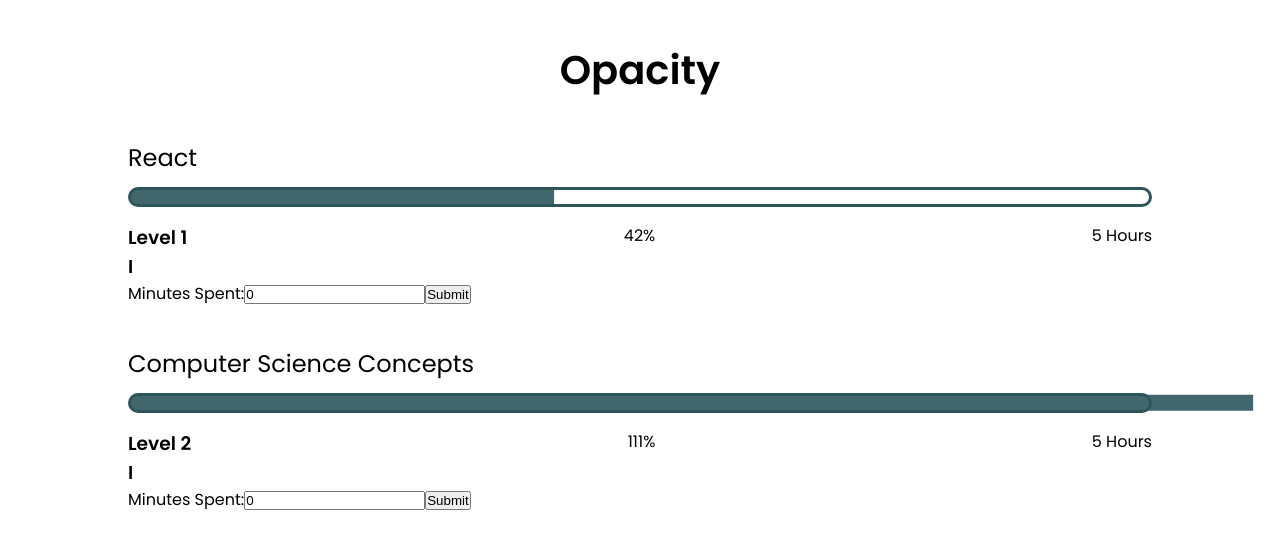
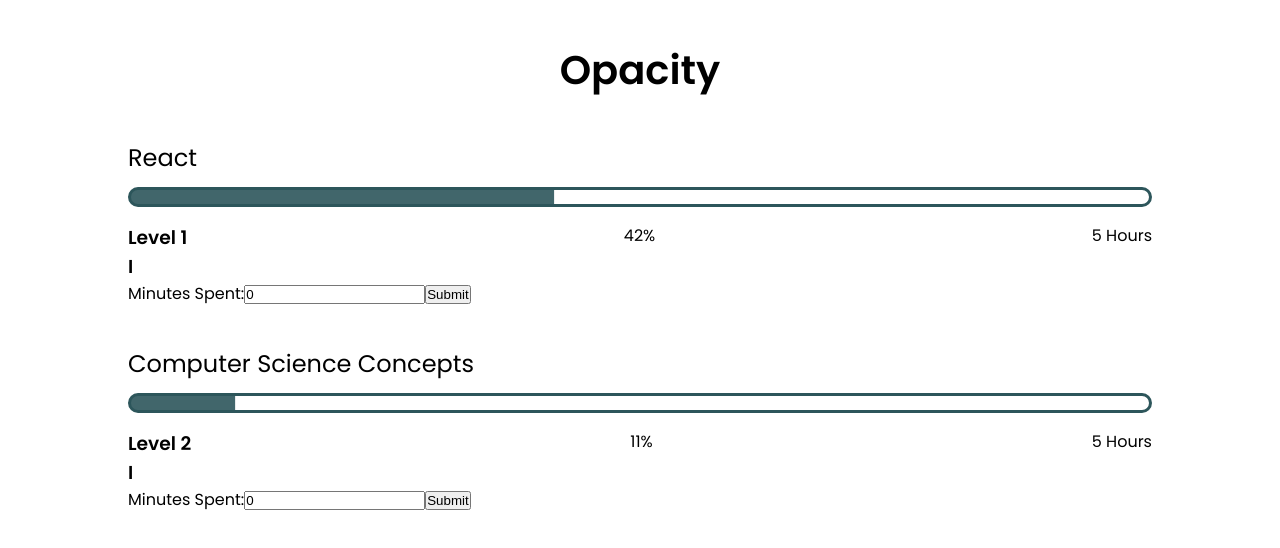
Before and after one commit to escott2/opacity-react, a React (Create React App) app: page / in a window 1280 px wide. Shown: the top 548 px of the page. Built offline with nearby package versions, Linux system fonts and the light colour scheme.

Commit message:
Fix percent rendering

```diff
--- a/src/components/Card.js
+++ b/src/components/Card.js
@@ -20,7 +20,10 @@
 
     function calcPercentComplete(timeComplete, totalTimePerLevel) {
         const percentComplete = (timeComplete / totalTimePerLevel) * 100;
-        return percentComplete;
+
+        //Renders percent correctly, at each level.
+        const percentRemainder = percentComplete % 100;
+        return percentRemainder;
     }
 
     function calcLevel(totalTimePerLevel, timeComplete) {
--- a/src/components/Form.js
+++ b/src/components/Form.js
@@ -13,8 +13,9 @@
 
     return (
         <form>
-            <label for="minutes">Minutes Spent:</label>
+            <label>Minutes Spent:
             <input onChange={handleChange} type="text" name="minutes" id="minutes" value={time}></input>
+            </label>
             <button
                 onClick={(event) => {
                 props.handleSubmitTime(time, index)
```
Also changed, not shown: 1 other file (tests, documents, lock files or other folders).
